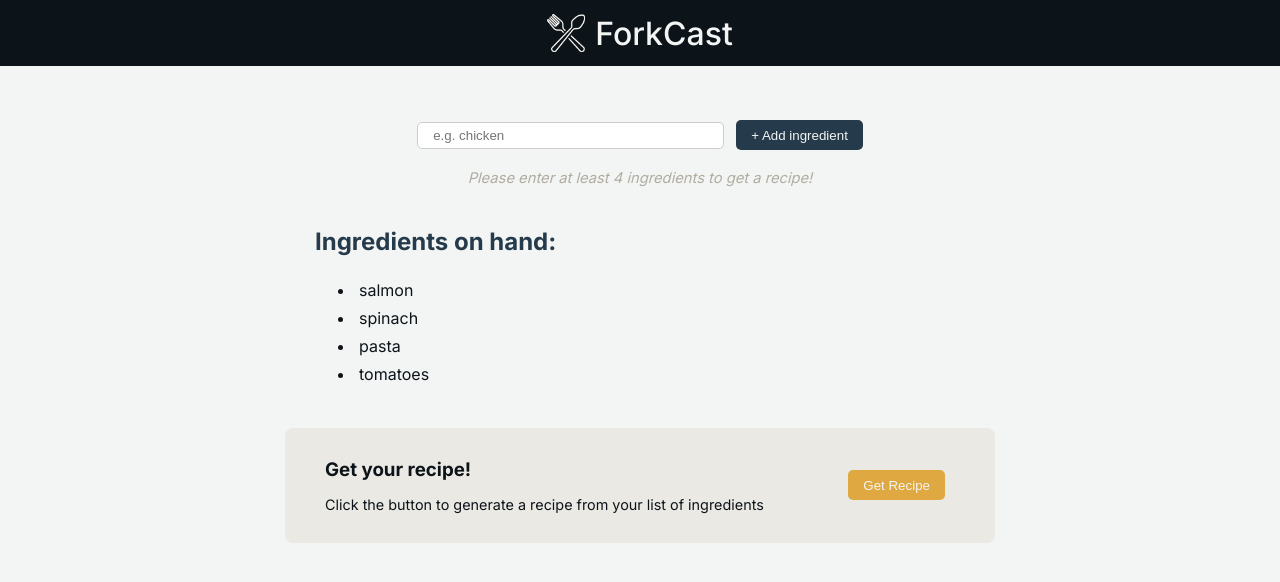
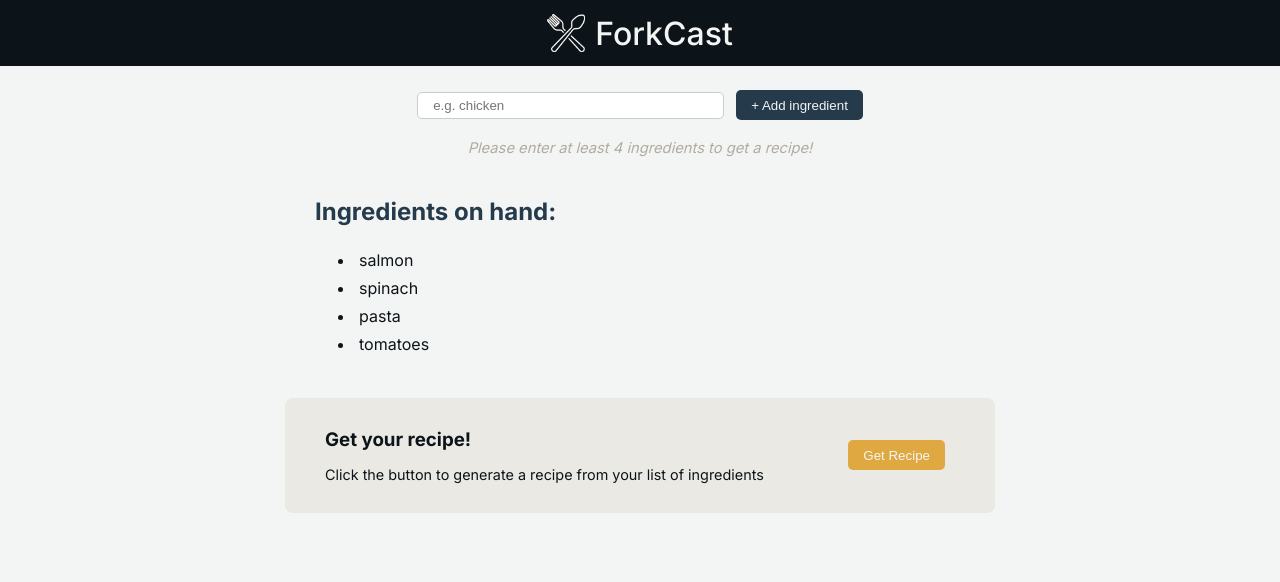
Before and after one commit to sophiietran/forkcast, a React (Vite) app: page / in a window 1280 px wide. Shown: the top 582 px of the page. Built offline with nearby package versions, Linux system fonts and the light colour scheme.

Commit message:
add description and fix styling

```diff
--- a/src/App.css
+++ b/src/App.css
@@ -30,10 +30,20 @@
 
 main{
   /* top left/right bottom */
-  padding: 50px 30px;
+  padding: 20px 30px;
   max-width: 100%;
-  margin: 0;
+  margin: 0 auto;
 
+}
+
+.description{
+  font-size: 0.92rem;
+  max-width: 650px;
+  margin: 10px auto 0 auto;
+  padding: 10px 30px 30px;
+  color:#be903c;
+  text-align: center;
+  font-weight: 400;
 }
 
 .ingredients-form{
@@ -165,6 +175,7 @@
   color: #253a4a;
   font-weight: 500;
   margin-bottom: 30px;
+  font-size: 1.4rem;
 
 }
 
```
